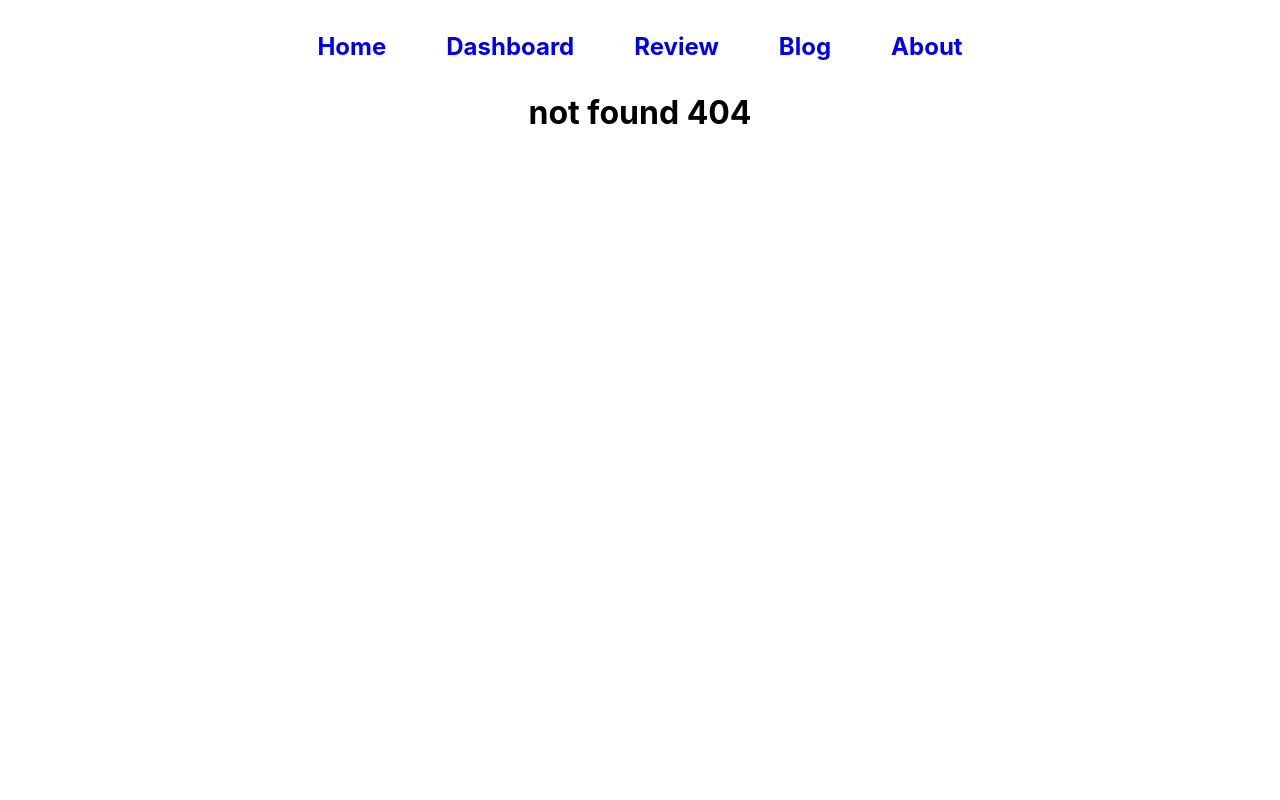
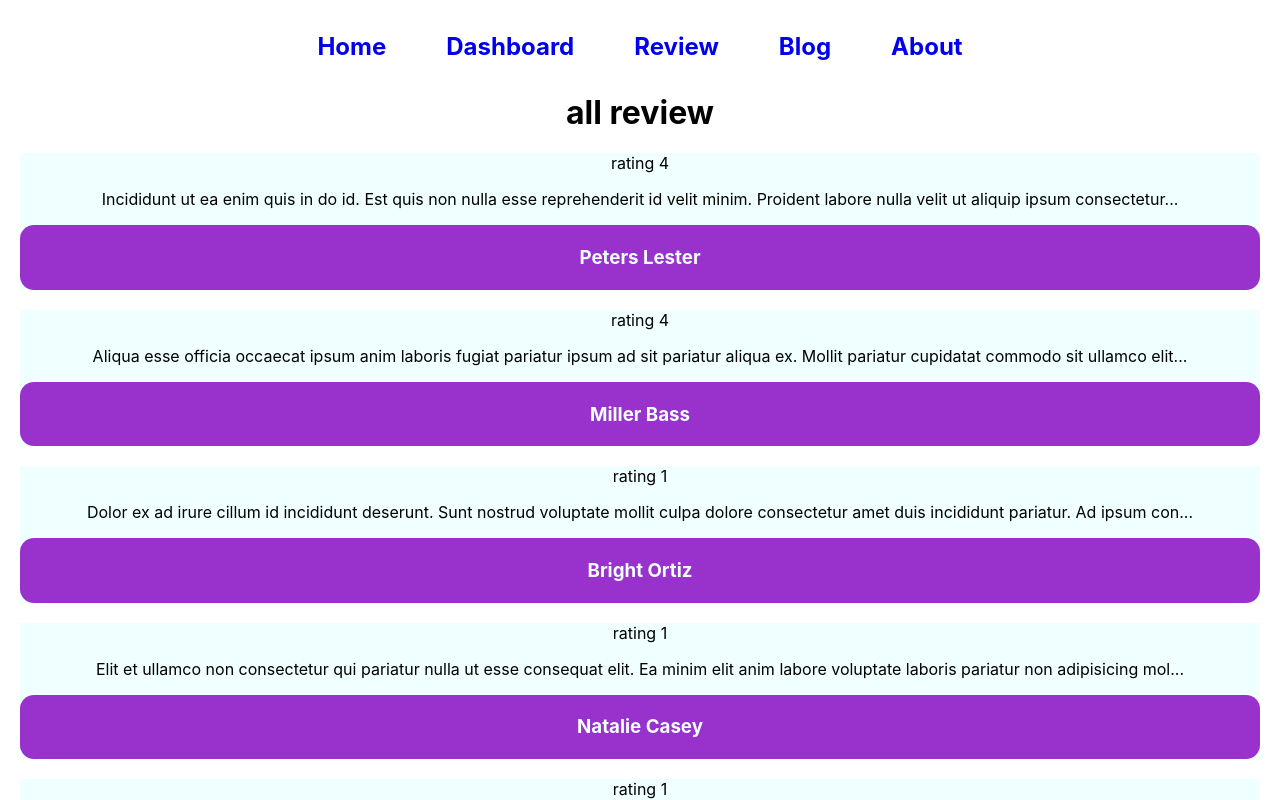
Before and after one commit to muhayminul96/Food-Reviewer, a React (Create React App) app: page /review in a window 1280 px wide. Before the commit this address had no page. Shown: the top 800 px of the page. Built offline with nearby package versions, Linux system fonts and the light colour scheme.

Commit message:
reviw design update

```diff
--- a/src/App.js
+++ b/src/App.js
@@ -4,6 +4,7 @@ import Head from './components/Head/Head';
 import Home from './components/Home/Home';
 import NotFound from './components/NotFound/NotFound';
 import Dashboard from './components/Dashboard/Dashboard';
+import Reviews from './components/Reviews/Reviews';
 
 function App() {
   return (
@@ -13,6 +14,7 @@ function App() {
         <Route path="/" element={<Home />} />
         <Route path="/home" element={<Home />} />
         <Route path="/dashboard" element={<Dashboard />} />
+        <Route path="/review" element={<Reviews />} />
         <Route path="*" element={<NotFound />} />
       </Routes>
     </div>
--- a/src/components/Dashboard/Dashboard.js
+++ b/src/components/Dashboard/Dashboard.js
@@ -1,6 +1,6 @@
 import React, { useEffect, useState } from 'react';
 import './Dashboard.css'
-import { LineChart, Line, XAxis, YAxis, CartesianGrid, Tooltip, Legend, ResponsiveContainer, Bar, BarChart, PieChart, Pie, RadarChart, PolarGrid, PolarAngleAxis, Radar, PolarRadiusAxis, AreaChart, Area } from 'recharts';
+import { LineChart, Line, XAxis, YAxis, CartesianGrid, Tooltip, Legend, Bar, BarChart, PieChart, Pie, AreaChart, Area } from 'recharts';
 
 
 const Dashboard = () => {
--- /dev/null
+++ b/src/components/Review/Review.css
@@ -0,0 +1,12 @@
+.review-info{
+margin: 20px;
+background-color: azure;
+}
+
+.reviewer-info{
+    background-color: darkorchid;
+    color: azure;
+    padding: 2px;
+    border-radius: 14px;
+
+}
--- a/src/components/Review/Review.js
+++ b/src/components/Review/Review.js
@@ -1,12 +1,16 @@
 import React from 'react';
-
+import './Review.css'
 const Review = (props) => {
     const {name,rating,reviewText} = props.review
     return (
-        <div>
-            <h2>{name}</h2>
-            <p>{reviewText}</p>
-            <p>{rating}</p>
+        <div className='review-info'>
+            <p> rating {rating}</p>
+            <p title={reviewText}>{reviewText.length > 150 ? reviewText.slice(0,147) + '...' : reviewText}</p>
+
+            <div className='reviewer-info'>
+                <h3>{name}</h3>
+            </div>
+
         </div>
     );
 };
--- /dev/null
+++ b/src/components/Reviews/Reviews.js
@@ -0,0 +1,22 @@
+import React from 'react';
+import useReview from '../customHook/useReview';
+import Review from '../Review/Review';
+
+const Reviews = () => {
+    const [reviews,setReviews] = useReview()
+    return (
+        <div>
+            <h1> all review </h1>
+            <div className="reviews-container">
+                    {
+                        reviews.map(review => <Review
+                        key={review._id}
+                        review ={review}
+                        ></Review>)
+                    }
+                </div>
+        </div>
+    );
+};
+
+export default Reviews;
```
Also changed, not shown: src/components/Reviews/Reviews.css (added).
